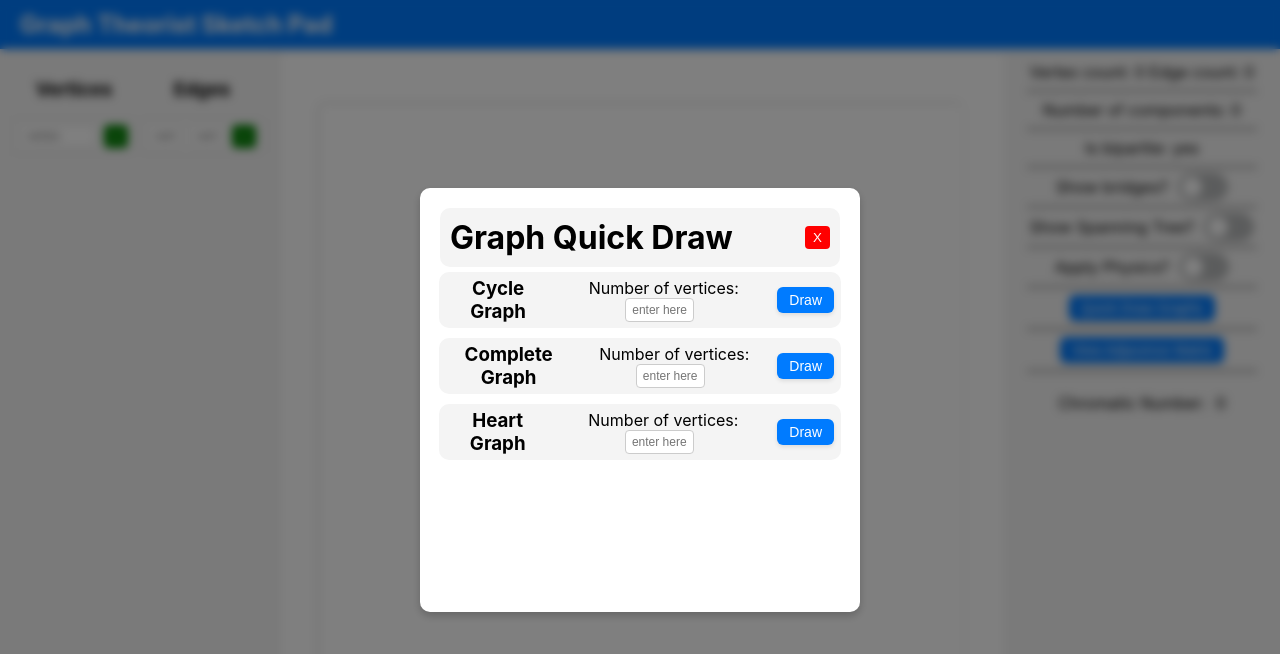
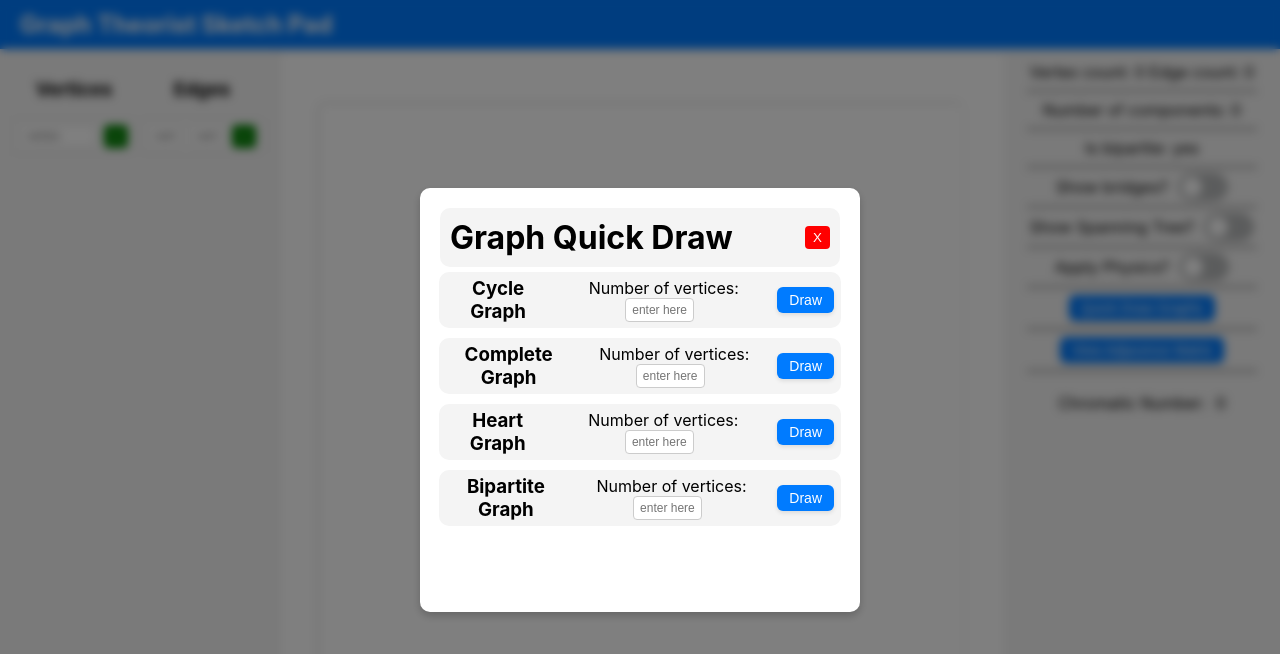
Before and after one commit to SamStan4/graph-theorist-sketch-pad, a React (Create React App) app in the folder client/: page / in a window 1280 px wide. Both pictures are taken after a click on the button "Quick Draw Graphs". Shown: the top 654 px of the page. Built offline with nearby package versions, Linux system fonts and the light colour scheme.

Commit message:
feat: Draw Bipartite Graph

```diff
--- /dev/null
+++ b/client/src/componets/DrawBipartiteGraph.js
@@ -0,0 +1,75 @@
+import { useState } from "react";
+
+const DrawBipartiteGraph = ({ onDrawClick }) => {
+  const [numberVertices, setNumberVertices] = useState("");
+  const handleDrawGraph = () => {
+    const num = Number(numberVertices);
+    if (!Number.isInteger(num) || num < 3) {
+      alert("enter an integer greater than two");
+      return;
+    }
+    onDrawClick(num);
+  }
+  return (
+    <div
+      style={{
+        backgroundColor: "#f4f4f4",
+        borderRadius: "10px",
+        width: "98%",
+        padding: "5px",
+        display: "flex",
+        justifyContent: "space-between",
+        alignItems: "center",
+        margin: "5px"
+      }}
+    >
+      <h3
+        style={{
+          margin: "0"
+        }}
+      >Bipartite Graph</h3>
+      <span>
+        Number of vertices: <input
+          type="text"
+          value={numberVertices}
+          onChange={(e) => setNumberVertices(e.target.value)}
+          placeholder="enter here"
+          style={{
+            padding: "4px 6px",
+            border: "1px solid #ccc",
+            borderRadius: "4px",
+            fontSize: "12px",
+            marginRight: "8px",
+            width: "calc(100% - 40px)",
+            maxWidth: "55px",
+          }}
+        />
+      </span>
+      <button
+      onClick={handleDrawGraph}
+        style={{
+          margin: "2px",
+          padding: "5px 12px",
+          fontSize: "14px",
+          color: "#fff",
+          backgroundColor: "#007BFF",
+          border: "none",
+          borderRadius: "6px",
+          cursor: "pointer",
+          boxShadow: "0 2px 4px rgba(0, 0, 0, 0.1)",
+          transition: "all 0.3s ease",
+        }}
+        onMouseOver={(e) => {
+          e.target.style.backgroundColor = "#0056b3";
+        }}
+        onMouseOut={(e) => {
+          e.target.style.backgroundColor = "#007BFF";
+        }}
+      >
+        Draw
+      </button>
+    </div>
+  );
+}
+
+export default DrawBipartiteGraph;
--- a/client/src/componets/GraphQuickDrawModal.js
+++ b/client/src/componets/GraphQuickDrawModal.js
@@ -1,8 +1,9 @@
 import DrawCycleGraph from "./DrawCycleGraph.js";
 import DrawCompleteGraph from "./DrawCompleteGraph.js"
 import DrawHeartGraph from "./DrawHeartGraph.js";
+import DrawBipartiteGraph from "./DrawBipartiteGraph.js";
 
-const GraphQuickDrawModal = ({ onCloseModal, onDrawCycle, onDrawComplete, onDrawHeart }) => {
+const GraphQuickDrawModal = ({ onCloseModal, onDrawCycle, onDrawComplete, onDrawHeart, onDrawBipartite }) => {
   return (
     <div
       style={{
@@ -88,6 +89,12 @@ const GraphQuickDrawModal = ({ onCloseModal, onDrawCycle, onDrawComplete, onDraw
               onDrawHeart(num);
             }}
           />
+          <DrawBipartiteGraph
+            onDrawClick={(num) => {
+              onCloseModal(false);
+              onDrawBipartite(num);
+            }}
+          />
         </div>
       </div>
     </div>
--- a/client/src/logic/PrettyGraphFactory.js
+++ b/client/src/logic/PrettyGraphFactory.js
@@ -101,7 +101,30 @@ class PrettyGraphFactory {
         }
 
         return graph;
+  }
+
+  static makeBipartiteGraph(numberOfVertices) {
+    const graph = new Graph();
+    const xStart = 100 / (numberOfVertices / 2 + 1);
+    const yStart = 45;
+    for (let i = 0; i < numberOfVertices; ++i) {
+      const vertexName = i.toString();
+      const x = i % 2 ? xStart + ((i - 1) * xStart / 2) : xStart + (i * xStart / 2);
+      console.log(x);
+      const y = i % 2 ? yStart + 10 : yStart;
+      graph.addVertexExactScale(vertexName, x, y);
     }
+    for (let i = 0; i < numberOfVertices; ++i) {
+      for (let j = i + 1; j < numberOfVertices; ++j) {
+        if (i % 2 !== j % 2) {
+          const vertexOneName = i.toString();
+          const vertexTwoName = j.toString();
+          graph.addEdge(vertexOneName, vertexTwoName);
+        }
+      }
+  }
+    return graph
+  }
 
     static makeEmptyGraph() {
         return new Graph();
--- a/client/src/pages/GraphEditPage.js
+++ b/client/src/pages/GraphEditPage.js
@@ -60,6 +60,10 @@ const GraphEditPage = () => {
     setGraph(PrettyGraphFactory.makeHeartGraph(numVertices));
   }
 
+  const drawBipartiteGraph = (numVertices) => {
+    setGraph(PrettyGraphFactory.makeBipartiteGraph(numVertices));
+  }
+
   const deleteVertex = (vertex) => {
     const graphCpy = graph.clone();
     graphCpy.removeVertex(vertex);
@@ -118,6 +122,7 @@ const GraphEditPage = () => {
           onDrawCycle={drawCycleGraph}
           onDrawComplete={drawCompleteGraph}
           onDrawHeart={drawHeartGraph}
+          onDrawBipartite={drawBipartiteGraph}
         />
       )}
       {showAdjacencyMatrixModal && (
```
